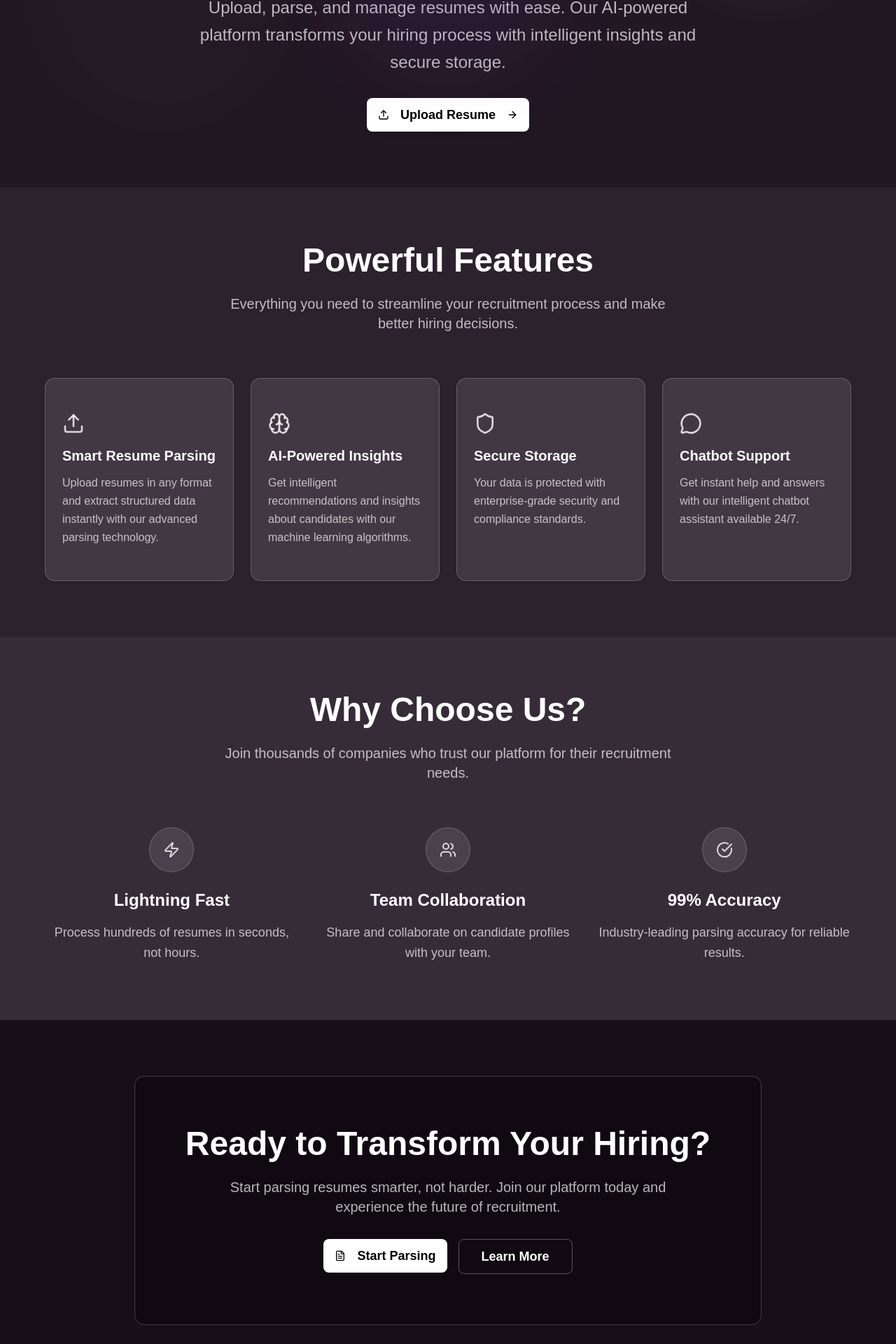
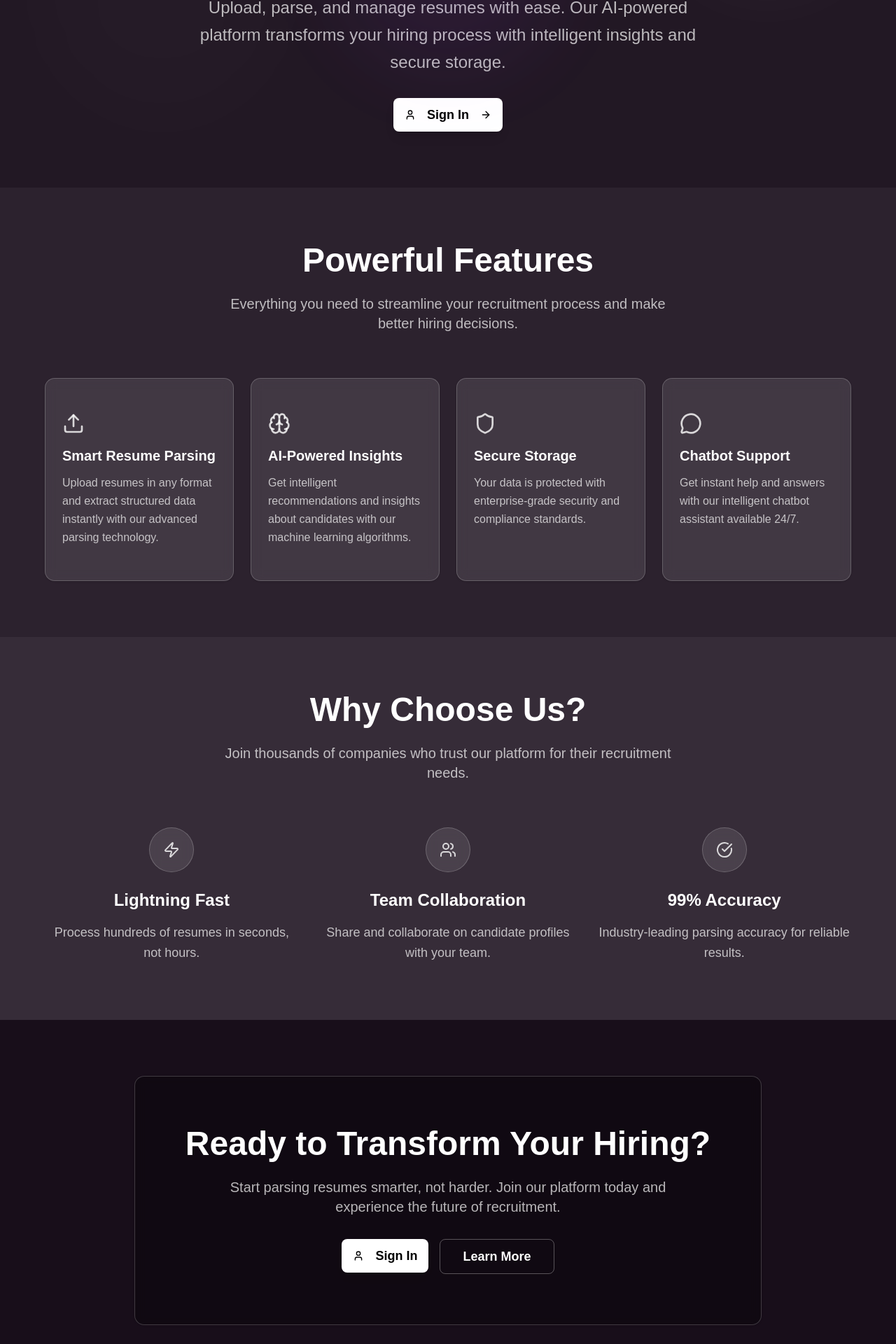
Before and after one commit to bismaysarangi/resume-parser-and-manager, a React (Vite) app in the folder frontend/: page / in a window 1280 px wide. Shown: the part 379-2299 px from the top of the page at 70% size. Built offline with nearby package versions, Linux system fonts and the light colour scheme.

Commit message:
feat: implement authentication check and conditional rendering for upload and parsing buttons on LandingPage

```diff
--- a/frontend/src/pages/Home.jsx
+++ b/frontend/src/pages/Home.jsx
@@ -12,16 +12,25 @@ import {
   ArrowRight,
   Sparkles,
   FileText,
+  User,
 } from "lucide-react";
+import { Link } from "react-router-dom";
 
 const LandingPage = () => {
   const [isVisible, setIsVisible] = useState(false);
+  const [isLoggedIn, setIsLoggedIn] = useState(false);
 
   useEffect(() => {
-    // Use a timeout to ensure the initial state is rendered first
     const timer = setTimeout(() => {
       setIsVisible(true);
     }, 100);
+
+    const checkAuthStatus = () => {
+      const token = localStorage.getItem("authToken");
+      setIsLoggedIn(!!token);
+    };
+
+    checkAuthStatus();
 
     return () => clearTimeout(timer);
   }, []);
@@ -156,6 +165,8 @@ const LandingPage = () => {
               }`}
             >
               <div className="flex justify-center">
+                {isLoggedIn ? (
+                  <Link to="/upload">
                     <Button
                       size="lg"
                       className="bg-white text-black hover:bg-white/90 transition-all duration-300 px-8 py-6 text-lg font-semibold group hover:scale-105 shadow-lg"
@@ -164,6 +175,19 @@ const LandingPage = () => {
                       Upload Resume
                       <ArrowRight className="w-5 h-5 ml-2 group-hover:translate-x-1 transition-transform duration-300" />
                     </Button>
+                  </Link>
+                ) : (
+                  <Link to="/login">
+                    <Button
+                      size="lg"
+                      className="bg-white text-black hover:bg-white/90 transition-all duration-300 px-8 py-6 text-lg font-semibold group hover:scale-105 shadow-lg"
+                    >
+                      <User className="w-5 h-5 mr-2 transition-transform duration-300 group-hover:rotate-12" />
+                      Sign In
+                      <ArrowRight className="w-5 h-5 ml-2 group-hover:translate-x-1 transition-transform duration-300" />
+                    </Button>
+                  </Link>
+                )}
               </div>
             </div>
           </div>
@@ -280,6 +304,8 @@ const LandingPage = () => {
                 today and experience the future of recruitment.
               </p>
               <div className="flex flex-col sm:flex-row gap-4 justify-center">
+                {isLoggedIn ? (
+                  <Link to="/upload">
                     <Button
                       size="lg"
                       className="bg-white text-black hover:bg-white/90 transition-all duration-300 px-8 py-6 text-lg font-semibold hover:scale-105 shadow-lg"
@@ -287,6 +313,18 @@ const LandingPage = () => {
                       <FileText className="w-5 h-5 mr-2" />
                       Start Parsing
                     </Button>
+                  </Link>
+                ) : (
+                  <Link to="/login">
+                    <Button
+                      size="lg"
+                      className="bg-white text-black hover:bg-white/90 transition-all duration-300 px-8 py-6 text-lg font-semibold hover:scale-105 shadow-lg"
+                    >
+                      <User className="w-5 h-5 mr-2" />
+                      Sign In
+                    </Button>
+                  </Link>
+                )}
                 <Button
                   variant="outline"
                   size="lg"
```
Lines whose indentation alone changed are shown as unchanged.
